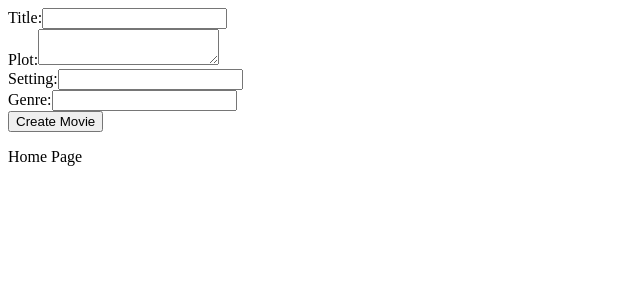
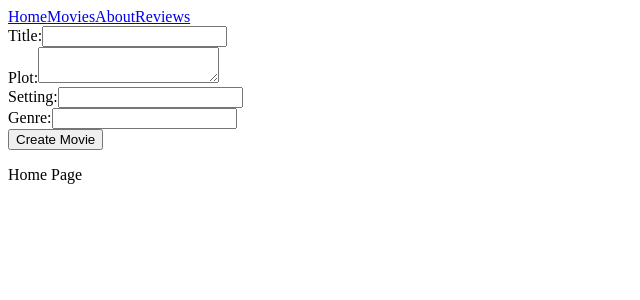
Before and after one commit to rahimshahad/react_proj, a React (Create React App) app in the folder fan_fiction_client/: page / in a window 1280 px wide. Shown: the top 300 px of the page, without its empty margins (0-640 px from the left). Built offline with nearby package versions, Linux system fonts and the light colour scheme; no server answers.

Commit message:
finish Navbar

```diff
--- a/fan_fiction_client/src/components/App.js
+++ b/fan_fiction_client/src/components/App.js
@@ -1,10 +1,12 @@
 import React from 'react'
 import Router from './Router'
 import MoviesContainer from './MoviesContainer'
+import Navbar from './Navbar'
 
 export default function App() {
     return (
         <div>
+            <Navbar />
             <MoviesContainer />
             <Router />
         </div>
--- a/fan_fiction_client/src/components/Navbar.js
+++ b/fan_fiction_client/src/components/Navbar.js
@@ -1,21 +1,18 @@
 import React from 'react'
-import {NavLink as Link} from 'react-router-dom'
+import {NavLink } from 'react-router-dom'
 
 const Navbar = () => {
     return (
         <>
-        <Nav>
-            <NavLink to='/'>
+            {/* <NavLink to='/'>
                 <h1>FAN FICTION</h1>
-            </NavLink>
-            <NavMenu>
+            </NavLink> */}
                 <NavLink exact to ='/'>Home</NavLink>
                 <NavLink exact to ='/movies'>Movies</NavLink>
                 <NavLink exact to ='/about'>About</NavLink>
                 <NavLink exact to ='/reviews'>Reviews</NavLink>
 
-            </NavMenu>
-        </Nav>
+
         </>
     )
 }
```
